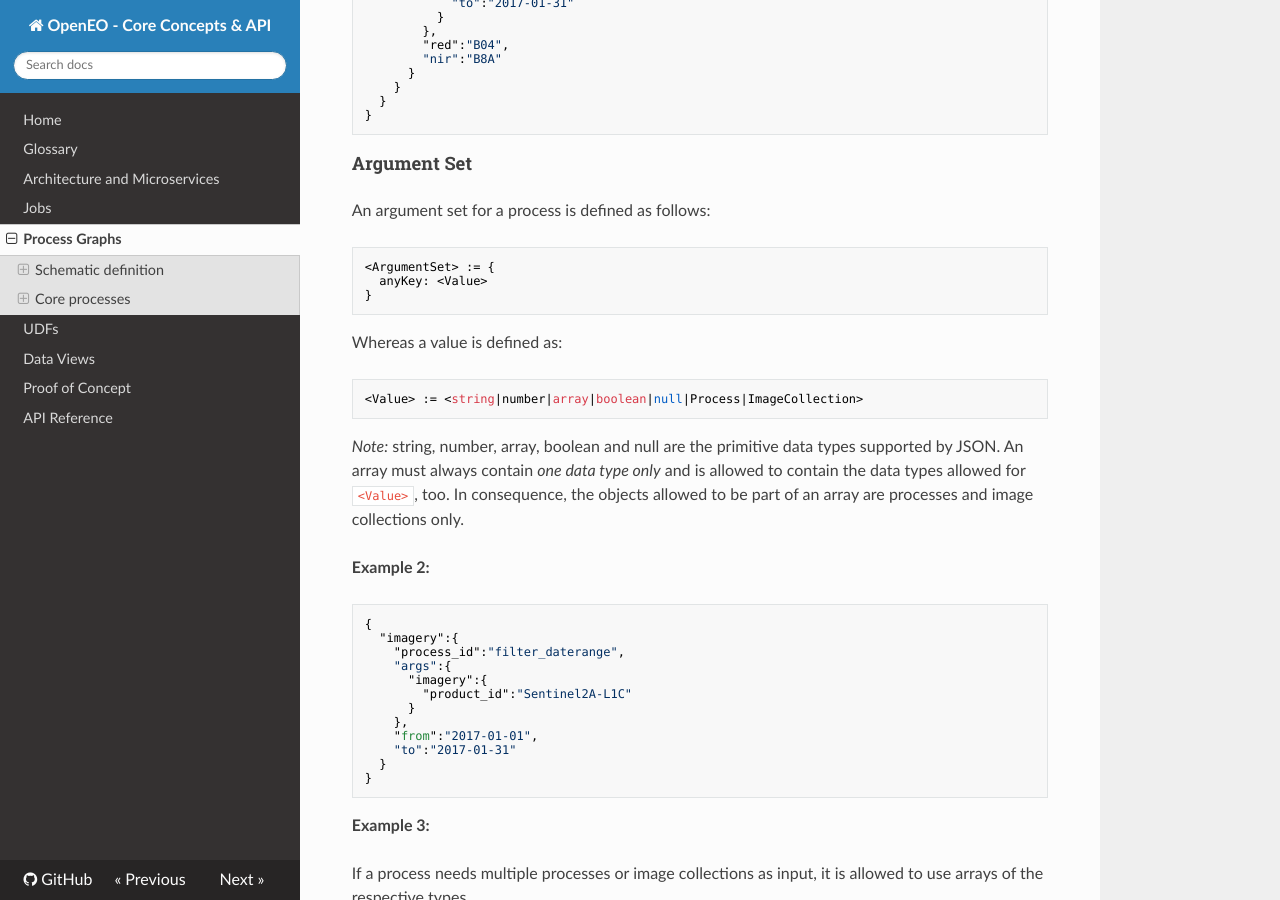
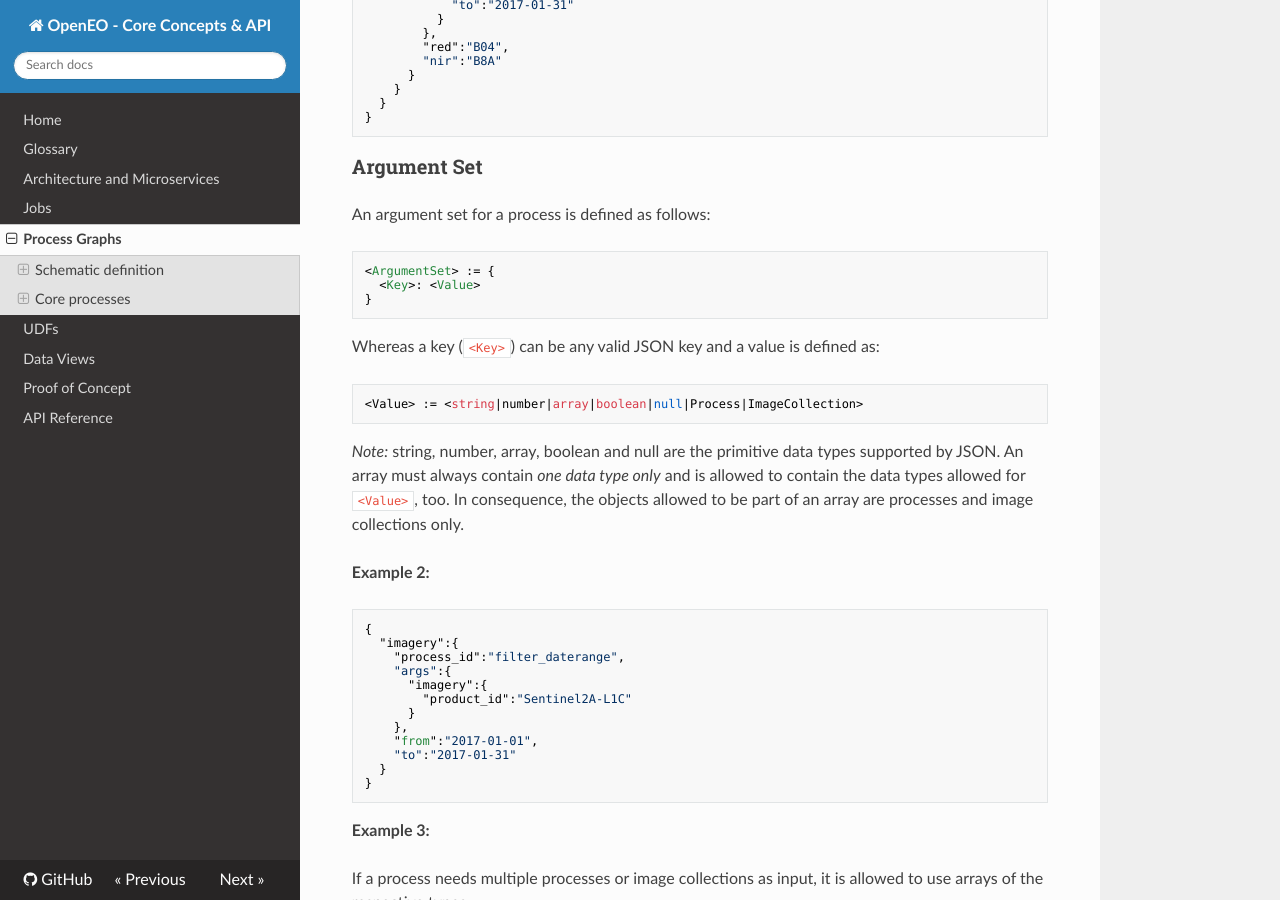
Before and after one commit to Open-EO/openeo-api, an MkDocs documentation site: the page built from docs/docs/processgraphs.md, in a window 1280 px wide and 900 px high, scrolled down 1038 px. Built offline with MkDocs 1.6.1, drawn with Linux system fonts in a browser that asks for light colours; nearby versions of some CDN libraries; old or Windows-style settings are respelled for this version of MkDocs.

Commit message:
Minor clarifications regarding process graphs.

````diff
--- a/docs/docs/processgraphs.md
+++ b/docs/docs/processgraphs.md
@@ -6,7 +6,7 @@ A process graph includes specific process calls, i.e. references to one or more
 
 ## Schematic definition
 
-#### Process
+### Process
 
 A single process in a process graph is defined as follows:
 
@@ -55,17 +55,17 @@ A process must always contain two key-value-pairs named `process_id` and `args`
 }
 ```
 
-#### Argument Set
+### Argument Set
 
 An argument set for a process is defined as follows:
 
 ```
 <ArgumentSet> := {
-  anyKey: <Value>
+  <Key>: <Value>
 }
 ```
 
-Whereas a value is defined as:
+Whereas a key (`<Key>`) can be any valid JSON key and a value is defined as:
 ```
 <Value> := <string|number|array|boolean|null|Process|ImageCollection>
 ```
@@ -125,7 +125,7 @@ If a process needs multiple processes or image collections as input, it is allow
 }
 ```
 
-#### Image Collection
+### Image Collection
 
 An image collection as input dataset is defined as follows:
 
````
